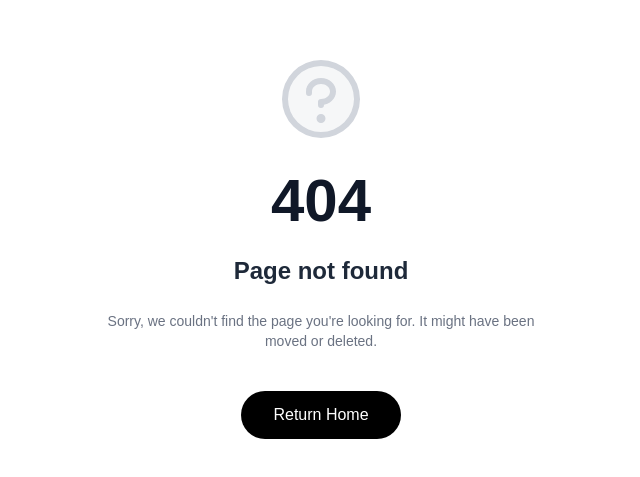
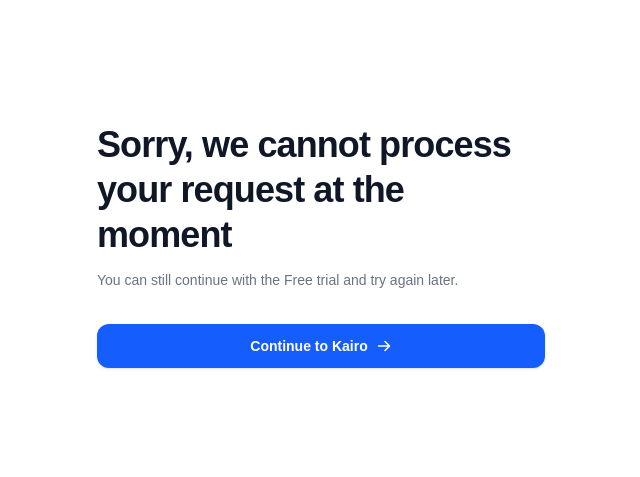
Before and after one commit to exorcist09/kairo-v2, a Next.js app in the folder frontend/: page /payment in a window 1280 px wide. Before the commit this address had no page. Shown: the part 155-632 px from the top of the page, without its empty margins (319-959 px from the left). Built offline with nearby package versions, Linux system fonts and the light colour scheme; a web font is replaced by a local one.

Commit message:
feat: add payment page and route billing action to it

```diff
--- /dev/null
+++ b/frontend/src/app/payment/page.tsx
@@ -0,0 +1,40 @@
+"use client";
+
+import Link from "next/link";
+import { ArrowRight } from "@phosphor-icons/react";
+
+export default function Payment() {
+  return (
+    <div className="min-h-screen w-full bg-white flex flex-col justify-between p-6 sm:p-10 relative">
+      {/* Top spacer (no logo as requested) */}
+      <div />
+
+      {/* Center: Full-page Content (Matches Login & Signup layout) */}
+      <div className="w-full max-w-md mx-auto my-auto py-10 flex flex-col">
+        {/* Header */}
+        <div className="text-left mb-8">
+          <h1 className="text-3xl sm:text-4xl font-bold tracking-tight text-gray-900 mb-3 leading-tight">
+            Sorry, we cannot process your request at the moment
+          </h1>
+          <p className="text-sm text-gray-500 leading-relaxed">
+            You can still continue with the Free trial and try again later.
+          </p>
+        </div>
+
+        {/* Button */}
+        <Link
+          href="/home"
+          className="w-full bg-blue-600 hover:bg-blue-700 active:bg-blue-800 text-white font-semibold py-3 px-4 rounded-xl shadow-sm transition-all hover:shadow-md active:scale-[0.99] flex items-center justify-center gap-2 group cursor-pointer text-sm"
+        >
+          <span>Continue to Kairo</span>
+          <ArrowRight weight="bold" className="w-4 h-4 transition-transform group-hover:translate-x-1" />
+        </Link>
+      </div>
+
+      {/* Bottom spacer for balance */}
+      {/* <div className="text-center text-xs text-gray-400 pb-2">
+        © {new Date().getFullYear()} Kairo Inc. All rights reserved.
+      </div> */}
+    </div>
+  );
+}
--- a/frontend/src/pages/Billingpage/Billing.tsx
+++ b/frontend/src/pages/Billingpage/Billing.tsx
@@ -1,6 +1,7 @@
 "use client";
 
 import { useState } from "react";
+import { useRouter } from "next/navigation";
 import {
   Coins,
   ChartBar,
@@ -64,6 +65,7 @@ const PRESET_PACKS: CreditPack[] = [
 ];
 
 export default function Billing() {
+  const router = useRouter();
   const [selectedPack, setSelectedPack] = useState("medium");
   const [customCredits, setCustomCredits] = useState<number | "">("");
 
@@ -303,6 +305,7 @@ export default function Billing() {
               <div className="z-10 relative pt-1">
                 <button
                   type="button"
+                  onClick={() => router.push("/payment")}
                   disabled={!summary.isValid || summary.credits <= 0}
                   className="w-full flex items-center justify-center gap-2.5 bg-blue-600 hover:bg-blue-700 disabled:opacity-50 text-white font-semibold py-3.5 px-6 rounded-xl transition-all shadow-xs cursor-pointer text-sm"
                 >
```
